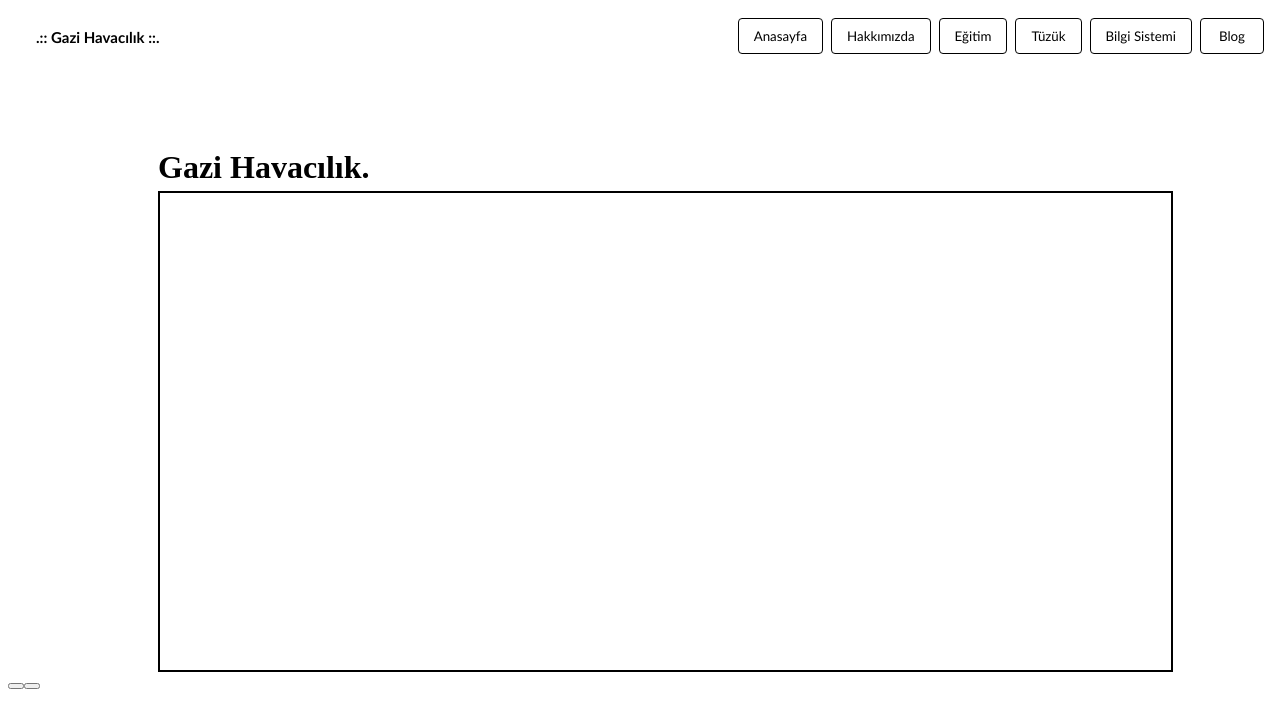
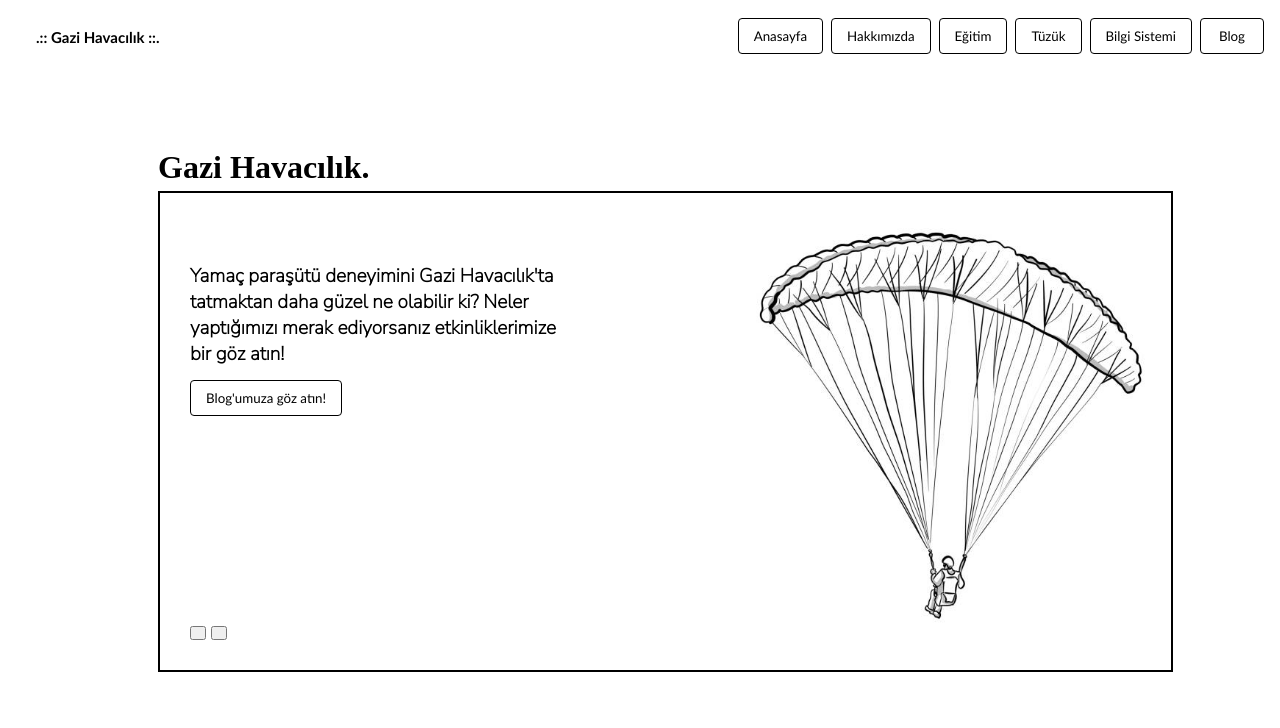
Before and after one commit to wulfharth7/havacilik-frontend, an Angular app in the folder havacilik/havacilik/: page / in a window 1280 px wide. Shown: the top 728 px of the page. Built offline with nearby package versions, Linux system fonts and the light colour scheme; a web font is replaced by a local one.

Commit message:
improving the carousel

```diff
--- a/havacilik/havacilik/src/app/core/pages/homepage/homepage.component.css
+++ b/havacilik/havacilik/src/app/core/pages/homepage/homepage.component.css
@@ -22,6 +22,7 @@
   border: 2px solid black;
   max-width: 80%;
   margin-left: 150px;
+  position: relative;
 }
 
 .homeimg{
@@ -33,10 +34,12 @@
   opacity: 1;
   transition: opacity 400ms ease-in-out;
 }
+
 .homeimg.opened {
   opacity: 0;
   transition-duration: 600ms;
 }
+
 .wrapper{
   display: flex;
   flex-direction: column;
@@ -49,3 +52,17 @@
   opacity: 0;
   transition-duration: 600ms;
 }
+.button-container {
+  position: absolute;
+  left: 0;
+  bottom: 0;
+  display: flex;
+  margin-left: 30px; /* Adjust the margin as needed */
+}
+
+.carousel-button {
+  width: 10px;
+  height: 14px;
+  margin-bottom: 30px;
+  margin-right: 5px; /* Counteract the margin from the button container */
+}
--- a/havacilik/havacilik/src/app/core/pages/homepage/homepage.component.html
+++ b/havacilik/havacilik/src/app/core/pages/homepage/homepage.component.html
@@ -6,15 +6,19 @@
   </div>
   <div class="container">
     <div class="wrapper" [class.opened]="carousel1">
-      <h1 class="mainParagraph" style="font-family: 'Nunito Sans'; font-size:19px" >
+      <h1 class="mainParagraph" style="font-family: 'Nunito Sans'; font-size: 19px">
         Yamaç paraşütü deneyimini Gazi Havacılık'ta tatmaktan daha güzel ne olabilir ki? Neler yaptığımızı merak ediyorsanız etkinliklerimize bir göz atın!
-       </h1>
-       <app-yonlendirme-butonu class="butonlar"[buttonText]="'Blog\'umuza göz atın!'" style="margin-left: 30px"></app-yonlendirme-butonu>
+      </h1>
+      <app-yonlendirme-butonu [buttonText]="'Blog\'umuza göz atın!'" style="margin-left: 30px"></app-yonlendirme-butonu>
     </div>
-     <div>
+    <div>
       <img class="homeimg" [class.opened]="carousel1" src="../../../assets/dob.jpg" alt="Mountain">
     </div>
 
+
+
+    <div class="button-container">
+      <button (click)="carousel1Button()" class="carousel-button"></button>
+      <button (click)="carousel2Button()" class="carousel-button"></button>
+    </div>
   </div>
-  <button (click)="div1Function()"></button>
-  <button (click)="div2Function()"></button>
--- a/havacilik/havacilik/src/app/core/pages/homepage/homepage.component.ts
+++ b/havacilik/havacilik/src/app/core/pages/homepage/homepage.component.ts
@@ -8,17 +8,17 @@ import {style, state, animate, transition, trigger} from '@angular/animations';
 
 })
 export class HomepageComponent {
-  carousel1: boolean=true;
-  carousel2: boolean=false;
+  carousel1: boolean=false;
+  carousel2: boolean=true;
 
-  div1Function(){
+  carousel1Button(){
+    this.carousel1=false;
+    this.carousel2=true
+}
+
+  carousel2Button(){
     this.carousel1=true;
     this.carousel2=false
-}
-
-  div2Function(){
-    this.carousel1=false;
-    this.carousel2=true
   }
 
 }
```
Lines whose indentation alone changed are shown as unchanged.
